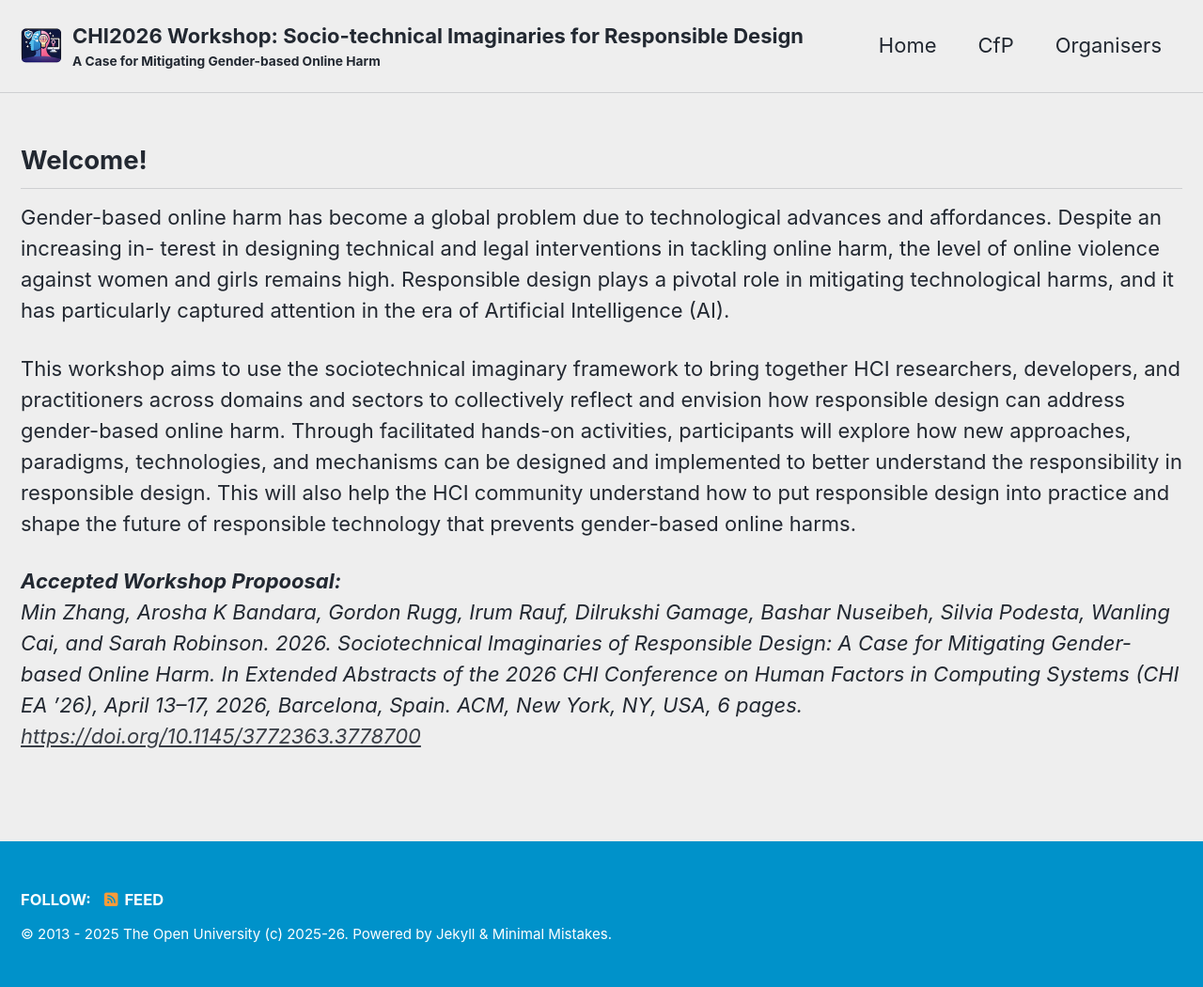
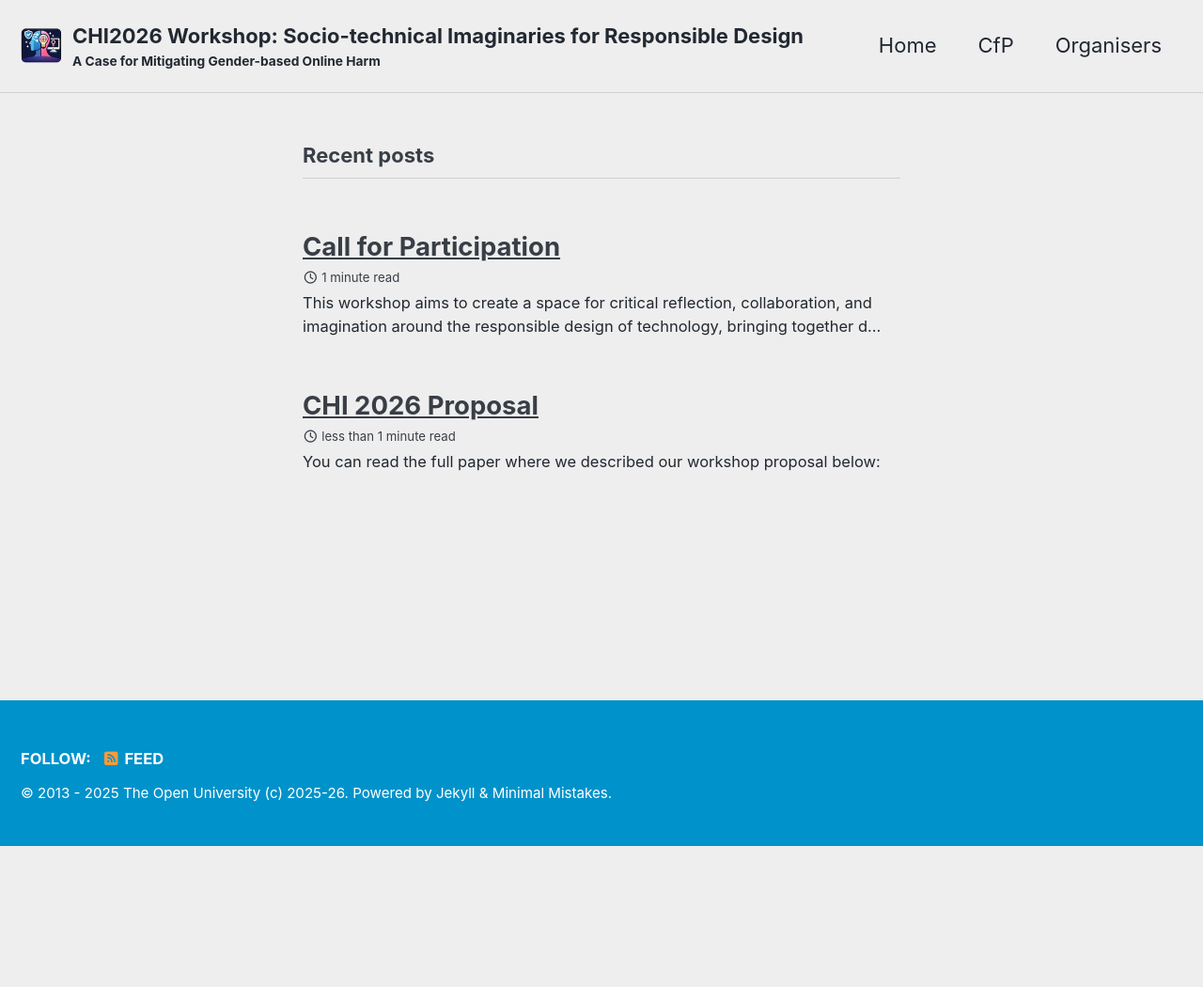
Before and after one commit to ou-cpwo/chi-sird-2026, a Jekyll site: the page built from index.html, in a window 1280 px wide. Shown: the whole page at 94% size. Built offline with Jekyll 4.4.1, drawn with Linux system fonts in a browser that asks for light colours; cached includes are drawn as plain includes; the list of posts is cut into pages by our own code; after the commit the page ends 900 px from its top, so only the background shows below that.

Commit message:
Fix home page

```diff
--- a/index.html
+++ b/index.html
@@ -1,29 +1,3 @@
 ---
-layout: splash
+layout: home
 ---
-
-<h2>Welcome!</h2>
-<p>Gender-based online harm has become a global problem due to
-technological advances and affordances. Despite an increasing in-
-terest in designing technical and legal interventions in tackling
-online harm, the level of online violence against women and girls
-remains high. Responsible design plays a pivotal role in mitigating
-technological harms, and it has particularly captured attention in
-the era of Artificial Intelligence (AI). </p>
-
-<p>This workshop aims to use the sociotechnical imaginary framework to bring
-    together HCI researchers, developers, and practitioners across domains and sectors to collectively reflect and envision how responsible design can
-address gender-based online harm. Through facilitated hands-on activities, participants will explore how new approaches, paradigms,
-technologies, and mechanisms can be designed and implemented to
-better understand the responsibility in responsible design. This will
-also help the HCI community understand how to put responsible
-design into practice and shape the future of responsible technology
-that prevents gender-based online harms.</p>
-
-<b><i>Accepted Workshop Propoosal:</i></b>
-<p><i>Min Zhang, Arosha K Bandara, Gordon Rugg, Irum Rauf, Dilrukshi Gamage,
-Bashar Nuseibeh, Silvia Podesta, Wanling Cai, and Sarah Robinson. 2026.
-Sociotechnical Imaginaries of Responsible Design: A Case for Mitigating
-Gender-based Online Harm. In Extended Abstracts of the 2026 CHI Conference
-on Human Factors in Computing Systems (CHI EA ’26), April 13–17, 2026,
-Barcelona, Spain. ACM, New York, NY, USA, 6 pages. <a href="https://doi.org/10.1145/3772363.3778700">https://doi.org/10.1145/3772363.3778700</a></i></p>
```
